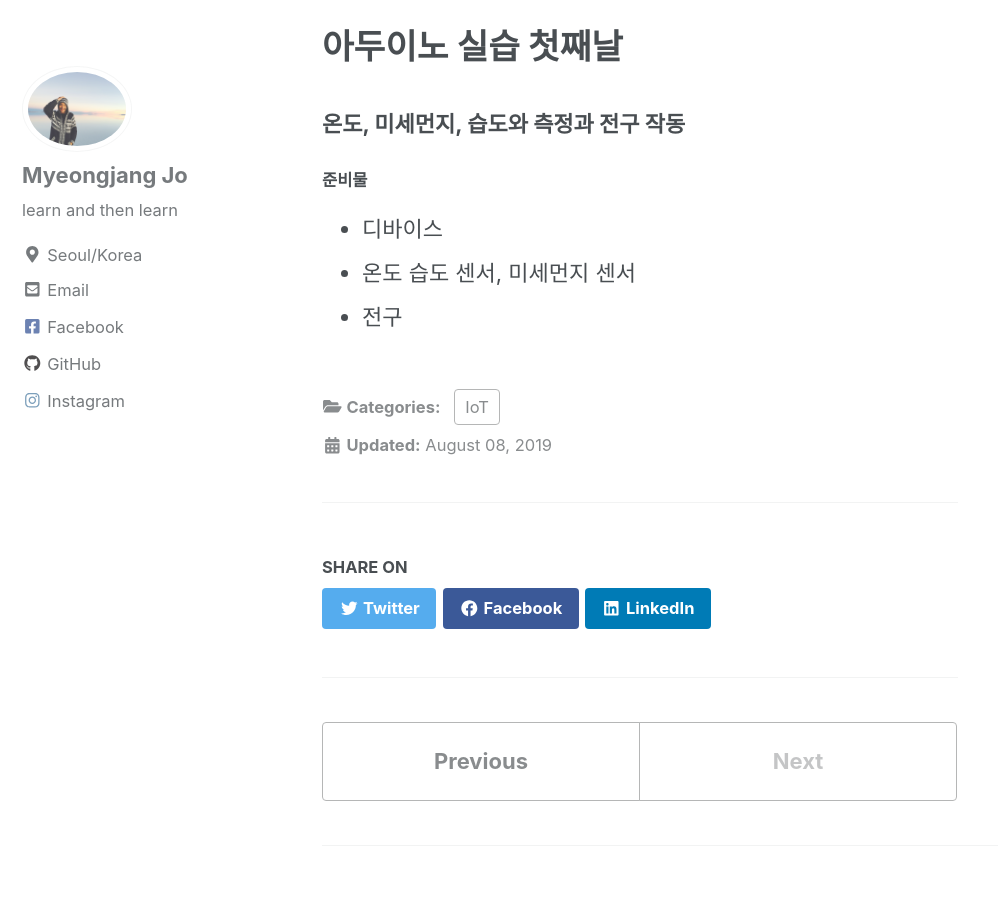
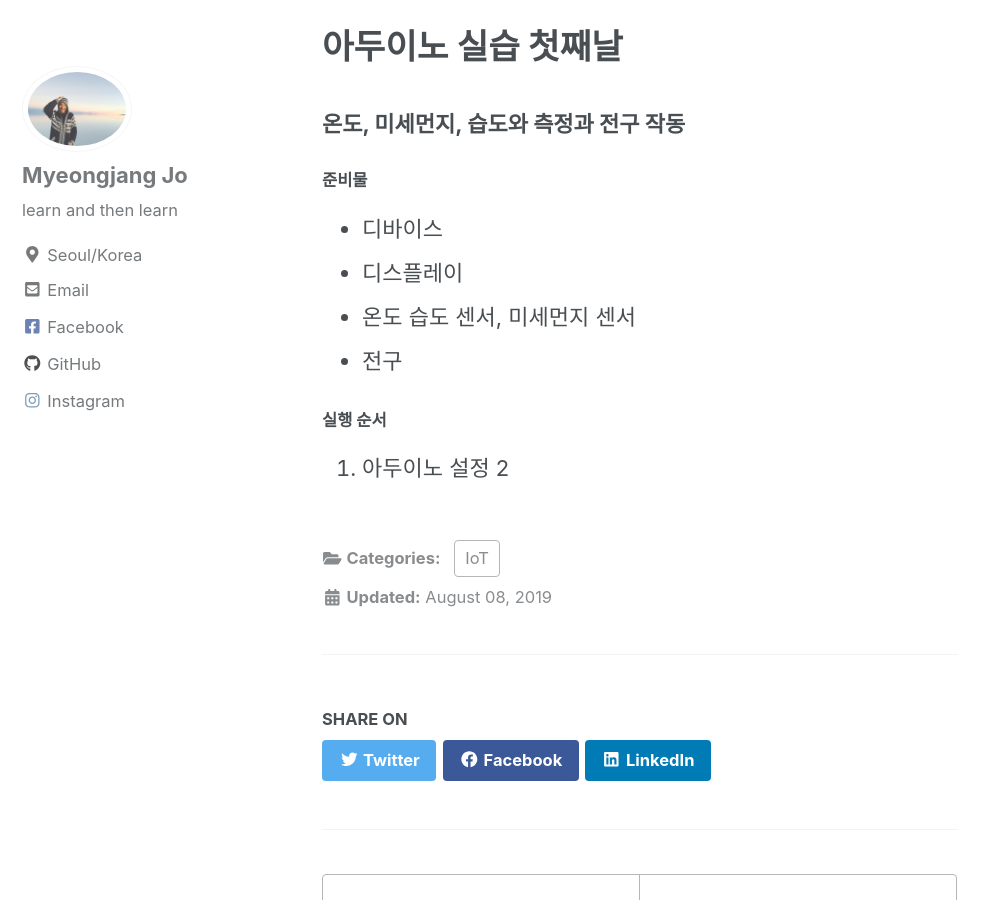
Before and after one commit to josephmjjo/josephmjjo.github.io, a Jekyll site: the page built from _posts/2019-08-08-arduino.md, in a window 1280 px wide and 900 px high, scrolled down 302 px. Shown: the whole window, without its empty margins (0-998 px from the left). Built offline with Jekyll 4.4.1, drawn with Linux system fonts in a browser that asks for light colours; cached includes are drawn as plain includes; nearby versions of some CDN libraries.

Commit message:
_posts/2019-08-08-arduino.md updated from https://stackedit.io/

```diff
--- a/_posts/2019-08-08-arduino.md
+++ b/_posts/2019-08-08-arduino.md
@@ -12,10 +12,15 @@ categories:
 ### 온도, 미세먼지,  습도와 측정과 전구 작동
 #### 준비물
 - 디바이스
+- 디스플레이
 - 온도 습도 센서,  미세먼지 센서
 - 전구
 
+#### 실행 순서
+1. 아두이노 설정
+2
+
 <!--stackedit_data:
-eyJoaXN0b3J5IjpbNDA0ODEwNDgsLTQ4NDA3NjYyNiwtMTc3ND
-I3ODM3NiwtNjE0MjQxODY2XX0=
+eyJoaXN0b3J5IjpbMTI2Nzg4NDk3NCw0MDQ4MTA0OCwtNDg0MD
+c2NjI2LC0xNzc0Mjc4Mzc2LC02MTQyNDE4NjZdfQ==
 -->
```
